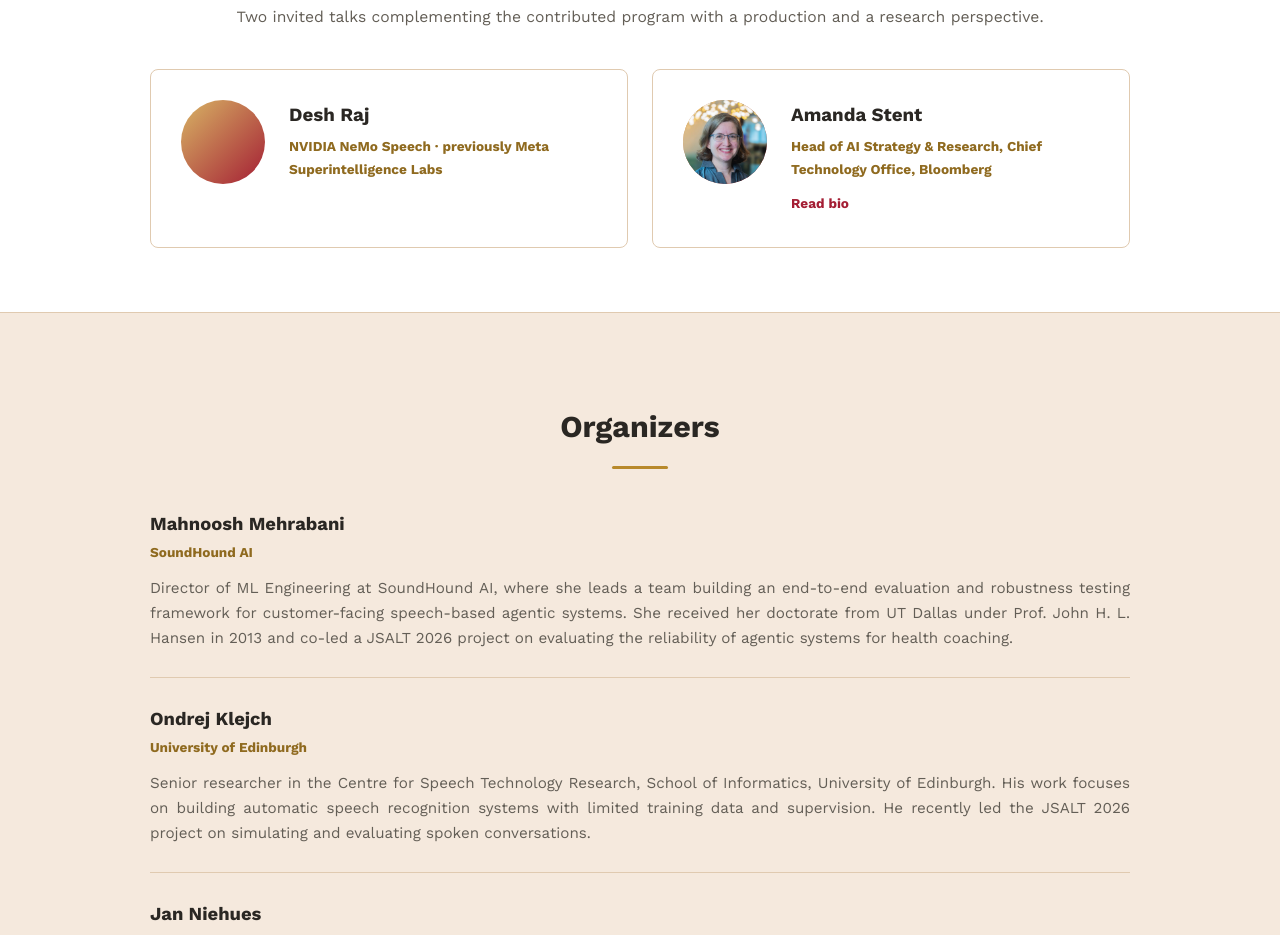
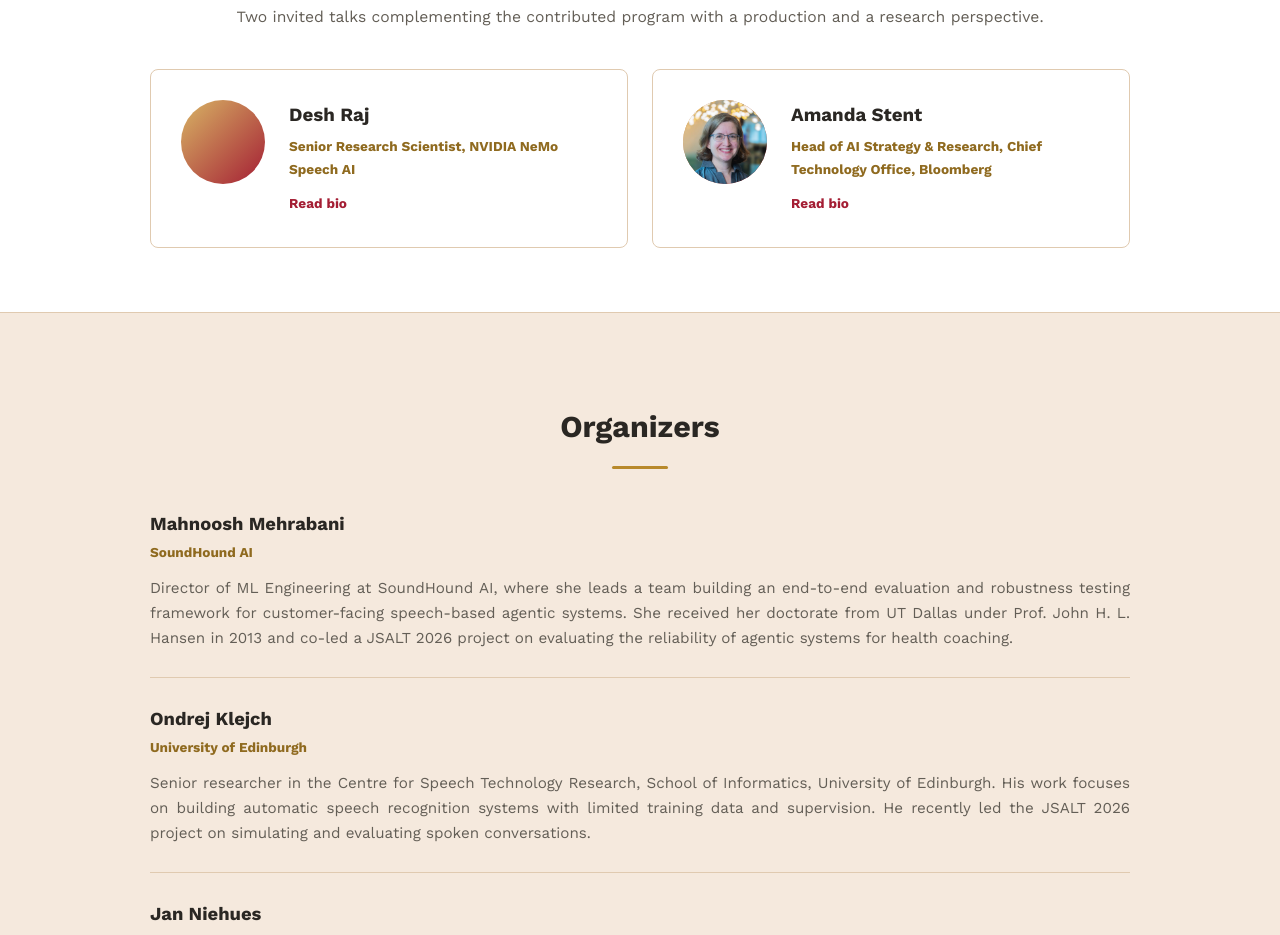
Before and after one commit to icassp-eva/eva2027, a plain HTML site: page index.html in a window 1280 px wide. Shown: the part 2720-3655 px from the top of the page. Drawn offline with nearby package versions, Linux system fonts and the light colour scheme.

Commit message:
Add desh's bio

```diff
--- a/index.html
+++ b/index.html
@@ -129,7 +129,9 @@
           <div class="speaker-avatar"></div>
           <div class="speaker-info">
             <h3>Desh Raj</h3>
-            <p class="role">NVIDIA NeMo Speech &middot; previously Meta Superintelligence Labs</p>
+            <p class="role">Senior Research Scientist, NVIDIA NeMo Speech AI</p>
+            <button type="button" class="bio-toggle" aria-expanded="false">Read bio</button>
+            <p class="bio-text" hidden>Desh Raj is a Senior Research Scientist at NVIDIA in the NeMo Speech AI team. He previously worked on LLaMA at Meta Superintelligence Labs, and has a PhD from Johns Hopkins University. He was a JHU&ndash;Amazon AI2AI fellow, a Fred Jelinek fellow, and an IEEE Rising Star in Signal Processing. He has built industry-scale full-duplex voice agents at Meta and NVIDIA, working through the stack on audio-native pre-training, agentic RL with user simulators, and building targeted benchmarks.</p>
           </div>
         </div>
 
```
